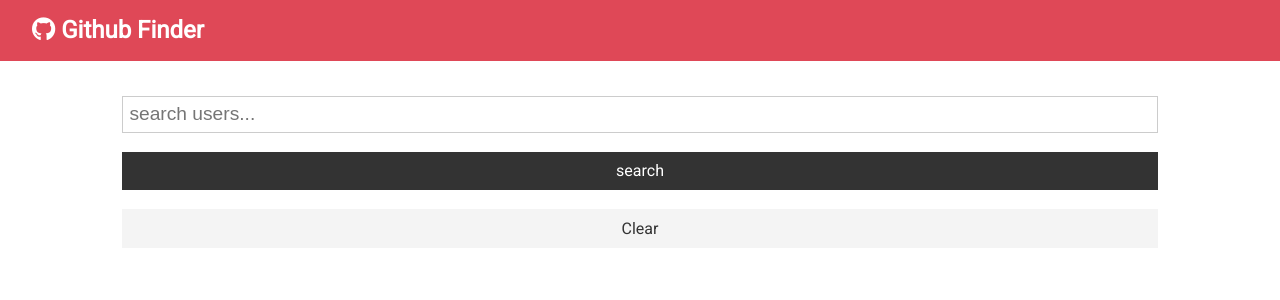
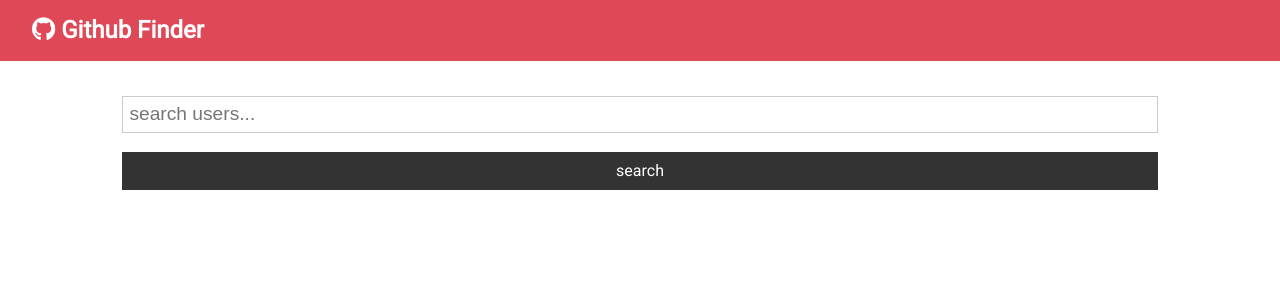
Before and after one commit to challey17/github-finder, a React (Create React App) app: page / in a window 1280 px wide. Shown: the top 300 px of the page. Built offline with nearby package versions, Linux system fonts and the light colour scheme.

Commit message:
search form validation and alert msg

```diff
--- a/src/App.js
+++ b/src/App.js
@@ -3,12 +3,14 @@
 import Navbar from "./components/layout/Navbar";
 import Users from "./components/users/Users";
 import Search from "./components/users/Search";
+import Alert from "./components/layout/Alert";
 
 import axios from "axios";
 class App extends Component {
   state = {
     users: [],
     loading: false,
+    alert: null,
   };
 
   searchUsers = async (text) => {
@@ -23,18 +25,32 @@
     });
   };
 
-  //clear users from users component, method passed to to search component
+  //clear users from state, method passed to to search component
   clearUsers = () => {
     this.setState({ users: [], loading: false });
   };
 
+  setAlert = (msg, type) => {
+    this.setState({ alert: { msg, type } });
+
+    setTimeout(() => this.setState({ alert: null }), 5000);
+  };
+
   render() {
+    const { users, loading } = this.state;
+
     return (
       <div className="App">
         <Navbar />
         <div className="container">
-          <Search searchUsers={this.searchUsers} clearUsers={this.clearUsers} />
-          <Users loading={this.state.loading} users={this.state.users} />
+          <Alert alert={this.state.alert} />
+          <Search
+            searchUsers={this.searchUsers}
+            clearUsers={this.clearUsers}
+            showClear={users.length > 0 ? true : false}
+            setAlert={this.setAlert}
+          />
+          <Users loading={loading} users={users} />
         </div>
       </div>
     );
--- /dev/null
+++ b/src/components/layout/Alert.js
@@ -0,0 +1,14 @@
+import React from "react";
+
+export const Alert = ({ alert }) => {
+  return (
+    alert !== null && (
+      <div className={`alert alert-${alert.type}`}>
+        <i className="fas fa-info-circle"></i>
+        {alert.msg}
+      </div>
+    )
+  );
+};
+
+export default Alert;
--- a/src/components/users/Search.js
+++ b/src/components/users/Search.js
@@ -9,6 +9,8 @@
   static propTypes = {
     searchUsers: PropTypes.func.isRequired,
     clearUsers: PropTypes.func.isRequired,
+    showClear: PropTypes.bool.isRequired,
+    setAlert: PropTypes.func.isRequired,
   };
 
   onChange = (e) => {
@@ -18,11 +20,17 @@
 
   onSubmit = (e) => {
     e.preventDefault();
-    this.props.searchUsers(this.state.text);
-    this.setState({ text: "" });
+    if (this.state.text === "") {
+      this.props.setAlert("Please enter something", "light");
+    } else {
+      this.props.searchUsers(this.state.text);
+      this.setState({ text: "" });
+    }
   };
 
   render() {
+    const { showClear, clearUsers } = this.props;
+
     return (
       <div>
         <form className="form" onSubmit={this.onSubmit}>
@@ -39,12 +47,11 @@
             className="btn btn-dark btn-block"
           ></input>
         </form>
-        <button
-          className="btn btn-light btn-block"
-          onClick={this.props.clearUsers}
-        >
-          Clear
-        </button>
+        {showClear && (
+          <button className="btn btn-light btn-block" onClick={clearUsers}>
+            Clear
+          </button>
+        )}
       </div>
     );
   }
```
